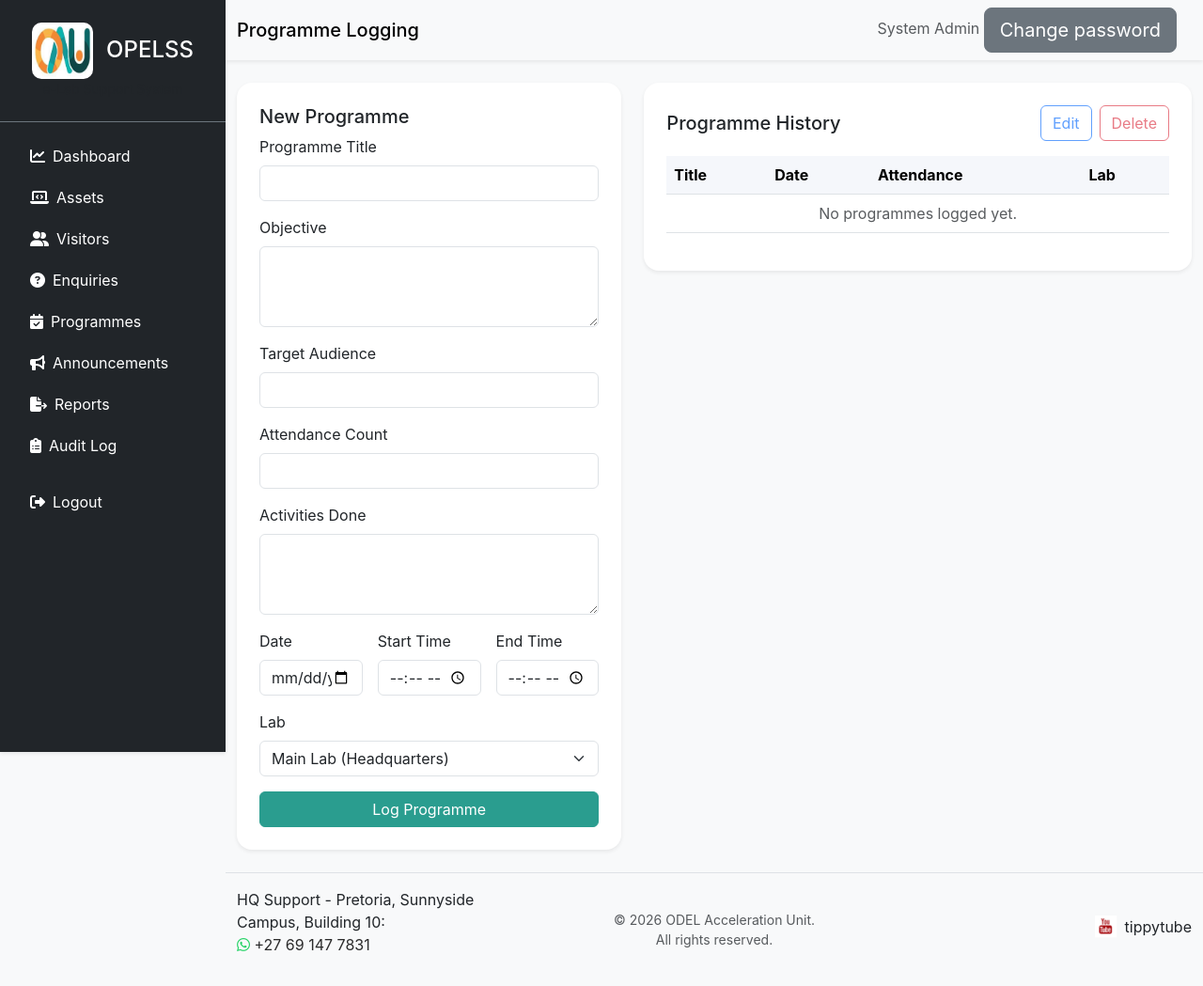
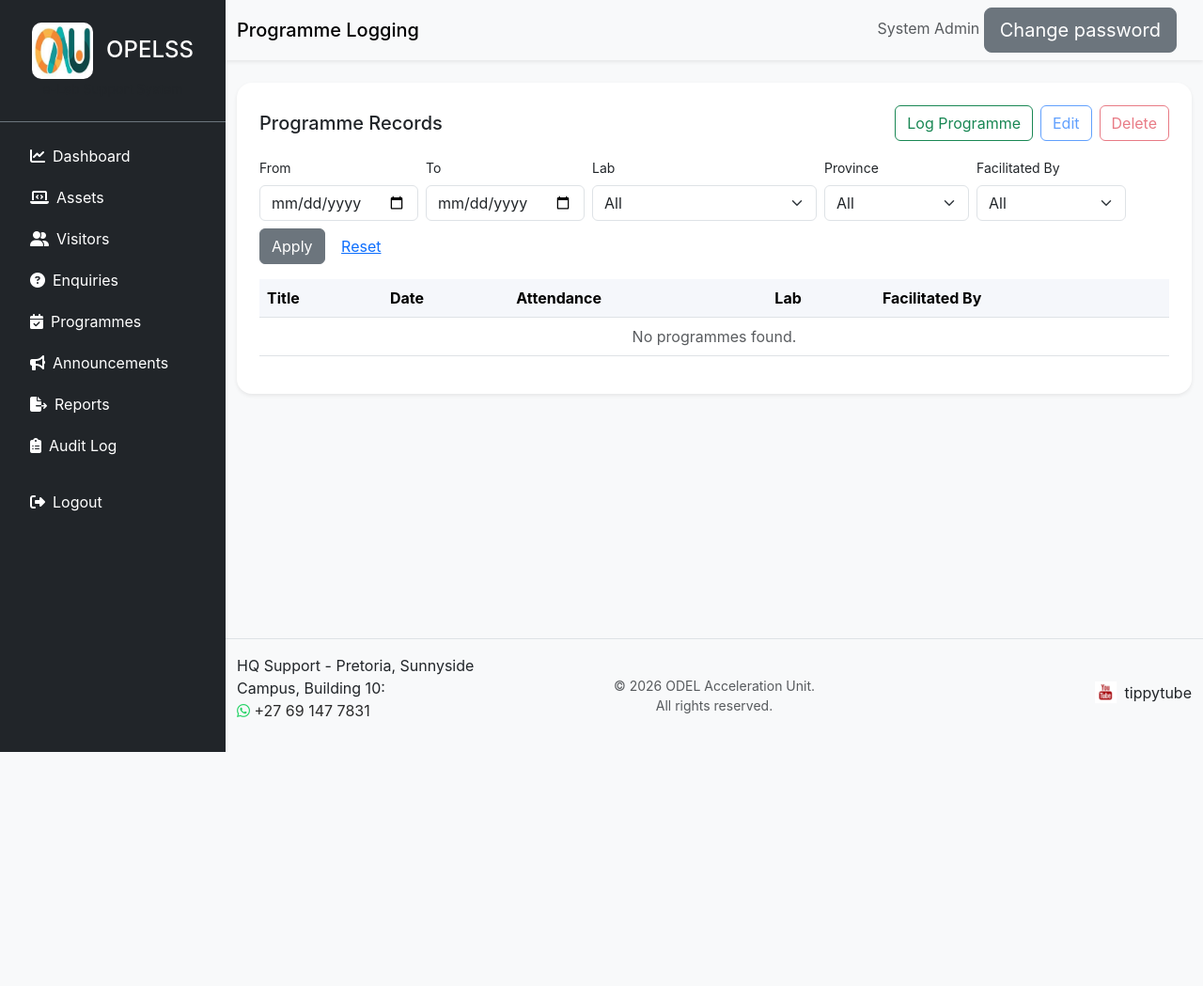
Before and after one commit to Mbuyelomuremela-lab/OPELSS, a Flask app: page /programmes/ in a window 1280 px wide. Shown: the whole page at 94% size. After the commit the page ends 800 px from the top, so only its background shows below. Run offline with Flask 3, Linux system fonts and the light colour scheme; a user stored in the database is signed in; data comes from the database, SQL or seed files in the repository; data that the repository does not hold is empty.

Commit message:
Add programme facilitators audit trail + consistent page layout
Facilitators:
- New programme_facilitators M2M table (migration f4a7b1c9e2d3) linking
  Programme <-> User, separate from created_by, for audit of who ran each
  programme. Multi-select in create/edit, shown on list and Excel export.
- Fix TimeField rejecting HH:MM:SS values on edit (accept both formats).
- Edit save now uses an explicit POST fetch so it can't degrade to a GET
  (405) and reliably serialises multiple facilitators.
- main.js: AJAX form payload keeps all values for multi-select fields.

Layout consistency with assets/visitors/enquiries:
- Full-width table in a single card; create form moved into a modal opened
  by a "Log Programme" button alongside Edit/Delete.
- GET filter bar: date range, lab, province (Admin/HQ), and facilitated-by.

Co-Authored-By: Claude Opus 4.8 <noreply@anthropic.com>

```diff
--- a/app/models/user.py
+++ b/app/models/user.py
@@ -19,6 +19,9 @@ class User(UserMixin, db.Model):
     attendance_logs = db.relationship("AttendanceLog", back_populates="user", cascade="all, delete-orphan")
     assets_created = db.relationship("Asset", back_populates="creator", foreign_keys="Asset.created_by")
     programmes_created = db.relationship("Programme", back_populates="creator", foreign_keys="Programme.created_by")
+    programmes_facilitated = db.relationship(
+        "Programme", secondary="programme_facilitators", back_populates="facilitators"
+    )
     announcements_created = db.relationship("Announcement", back_populates="creator", foreign_keys="Announcement.created_by")
 
     def set_password(self, password: str) -> None:
--- a/app/programmes/forms.py
+++ b/app/programmes/forms.py
@@ -1,5 +1,5 @@
 from flask_wtf import FlaskForm
-from wtforms import StringField, TextAreaField, IntegerField, DateField, TimeField, SelectField, SubmitField
+from wtforms import StringField, TextAreaField, IntegerField, DateField, TimeField, SelectField, SelectMultipleField, SubmitField
 from wtforms.validators import DataRequired, Length, NumberRange
 
 
@@ -10,7 +10,10 @@ class ProgrammeForm(FlaskForm):
     attendance_count = IntegerField("Attendance Count", validators=[DataRequired(), NumberRange(min=0)])
     activities_done = TextAreaField("Activities Done", validators=[DataRequired(), Length(max=500)])
     date = DateField("Date", validators=[DataRequired()])
-    start_time = TimeField("Start Time", validators=[DataRequired()])
-    end_time = TimeField("End Time", validators=[DataRequired()])
+    start_time = TimeField("Start Time", format=["%H:%M", "%H:%M:%S"], validators=[DataRequired()])
+    end_time = TimeField("End Time", format=["%H:%M", "%H:%M:%S"], validators=[DataRequired()])
     lab_id = SelectField("Lab", coerce=int, validators=[DataRequired()])
+    facilitators = SelectMultipleField(
+        "Facilitated By", coerce=int, validators=[DataRequired(message="Select at least one facilitator.")]
+    )
     submit = SubmitField("Log Programme")
--- a/app/programmes/routes.py
+++ b/app/programmes/routes.py
@@ -1,3 +1,4 @@
+from datetime import datetime
 from flask import render_template, redirect, url_for, flash, request, abort, jsonify
 from flask_login import login_required, current_user
 from app.programmes import programmes_bp
@@ -5,27 +6,79 @@ from app.programmes.forms import ProgrammeForm
 from app.programmes.services import create_programme
 from app.models.programme import Programme
 from app.models.lab import Lab
+from app.models.province import Province
+from app.models.user import User
 from app.extensions import db
+
+
+def _set_facilitator_choices(form):
+    users = User.query.filter_by(active=True).order_by(User.full_name).all()
+    form.facilitators.choices = [(user.id, user.full_name) for user in users]
+
+
+def _parse_date(value):
+    if not value:
+        return None
+    try:
+        return datetime.strptime(value, "%Y-%m-%d").date()
+    except ValueError:
+        return None
 
 
 @programmes_bp.route("/")
 @login_required
 def index():
+    date_from = _parse_date(request.args.get("date_from"))
+    date_to = _parse_date(request.args.get("date_to"))
+    lab_filter = request.args.get("lab_id", type=int)
+    province_filter = request.args.get("province_id", type=int)
+    facilitator_filter = request.args.get("facilitator_id", type=int)
+
+    query = Programme.query.join(Lab)
+
     if current_user.role == "Lab Trainee":
         if not current_user.assigned_lab:
             flash("Your lab has not been assigned yet.", "warning")
             return redirect(url_for("dashboard.home"))
-        programmes = Programme.query.filter_by(lab_id=current_user.assigned_lab_id).order_by(Programme.date.desc()).all()
+        query = query.filter(Programme.lab_id == current_user.assigned_lab_id)
     else:
-        programmes = Programme.query.order_by(Programme.date.desc()).all()
+        if lab_filter:
+            query = query.filter(Programme.lab_id == lab_filter)
+        if province_filter:
+            query = query.filter(Lab.province_id == province_filter)
+
+    if date_from:
+        query = query.filter(Programme.date >= date_from)
+    if date_to:
+        query = query.filter(Programme.date <= date_to)
+    if facilitator_filter:
+        query = query.filter(Programme.facilitators.any(User.id == facilitator_filter))
+
+    programmes = query.order_by(Programme.date.desc()).all()
+
+    labs = Lab.query.order_by(Lab.name).all()
+    provinces = Province.query.order_by(Province.name).all()
+    facilitators = User.query.filter_by(active=True).order_by(User.full_name).all()
 
     form = ProgrammeForm()
-    labs = Lab.query.order_by(Lab.name).all()
     form.lab_id.choices = [(lab.id, f"{lab.name} ({lab.province.name})") for lab in labs]
+    _set_facilitator_choices(form)
     if current_user.role == "Lab Trainee":
         form.lab_id.data = current_user.assigned_lab_id
 
-    return render_template("programmes/index.html", programmes=programmes, form=form)
+    return render_template(
+        "programmes/index.html",
+        programmes=programmes,
+        form=form,
+        labs=labs,
+        provinces=provinces,
+        facilitators=facilitators,
+        selected_date_from=request.args.get("date_from") or "",
+        selected_date_to=request.args.get("date_to") or "",
+        selected_lab_id=lab_filter,
+        selected_province_id=province_filter,
+        selected_facilitator_id=facilitator_filter,
+    )
 
 
 @programmes_bp.route("/create", methods=["POST"])
@@ -35,6 +88,7 @@ def create():
     form = ProgrammeForm(data=payload) if payload else ProgrammeForm()
     labs = Lab.query.order_by(Lab.name).all()
     form.lab_id.choices = [(lab.id, f"{lab.name} ({lab.province.name})") for lab in labs]
+    _set_facilitator_choices(form)
     if form.validate_on_submit():
         if current_user.role == "Lab Trainee" and form.lab_id.data != current_user.assigned_lab_id:
             abort(403)
@@ -49,14 +103,30 @@ def create():
             end_time=form.end_time.data,
             lab_id=form.lab_id.data,
             created_by=current_user.id,
+            facilitator_ids=form.facilitators.data,
         )
         if request.is_json:
+            facilitator_names = ", ".join(user.full_name for user in programme.facilitators)
+            facilitator_ids = ",".join(str(user.id) for user in programme.facilitators)
             row_html = f"""
-            <tr>
+            <tr
+              data-id="{programme.id}"
+              data-title="{programme.title}"
+              data-objective="{programme.objective}"
+              data-target-audience="{programme.target_audience}"
+              data-attendance-count="{programme.attendance_count}"
+              data-activities-done="{programme.activities_done}"
+              data-date="{programme.date.strftime('%Y-%m-%d')}"
+              data-start-time="{programme.start_time.strftime('%H:%M')}"
+              data-end-time="{programme.end_time.strftime('%H:%M')}"
+              data-lab-id="{programme.lab_id}"
+              data-facilitator-ids="{facilitator_ids}"
+            >
               <td>{programme.title}</td>
               <td>{programme.date.strftime('%Y-%m-%d')}</td>
               <td>{programme.attendance_count}</td>
               <td>{programme.lab.name}</td>
+              <td>{facilitator_names}</td>
             </tr>
             """
             return jsonify(success=True, message="Programme logged successfully.", row_html=row_html, reload=False, reset=True)
@@ -79,6 +149,7 @@ def update(programme_id):
     form = ProgrammeForm()
     labs = Lab.query.order_by(Lab.name).all()
     form.lab_id.choices = [(lab.id, f"{lab.name} ({lab.province.name})") for lab in labs]
+    _set_facilitator_choices(form)
     if form.validate_on_submit():
         if current_user.role == "Lab Trainee" and programme.lab_id != current_user.assigned_lab_id:
             abort(403)
@@ -93,6 +164,7 @@ def update(programme_id):
         programme.start_time = form.start_time.data
         programme.end_time = form.end_time.data
         programme.lab_id = form.lab_id.data
+        programme.facilitators = User.query.filter(User.id.in_(form.facilitators.data)).all()
         db.session.commit()
         flash("Programme updated successfully.", "success")
     else:
--- a/app/programmes/services.py
+++ b/app/programmes/services.py
@@ -1,4 +1,5 @@
 from app.models.programme import Programme
+from app.models.user import User
 from app.extensions import db
 
 
@@ -13,6 +14,7 @@ def create_programme(
     end_time,
     lab_id: int,
     created_by: int,
+    facilitator_ids: list[int],
 ):
     programme = Programme(
         title=title.strip(),
@@ -25,6 +27,7 @@ def create_programme(
         end_time=end_time,
         lab_id=lab_id,
         created_by=created_by,
+        facilitators=User.query.filter(User.id.in_(facilitator_ids)).all(),
     )
     db.session.add(programme)
     db.session.commit()
--- a/app/reports/services.py
+++ b/app/reports/services.py
@@ -86,7 +86,7 @@ def export_report_excel(report_type, province_id=None, lab_id=None, start_date=N
             query = query.filter(Programme.date >= start_date)
         if end_date:
             query = query.filter(Programme.date <= end_date)
-        raw.append(["Title", "Objective", "Target Audience", "Attendance Count", "Activities Done", "Date", "Start", "End", "Lab", "Province"])
+        raw.append(["Title", "Objective", "Target Audience", "Attendance Count", "Activities Done", "Date", "Start", "End", "Lab", "Province", "Facilitated By"])
         for programme in query.order_by(Programme.date).all():
             raw.append([
                 programme.title,
@@ -99,6 +99,7 @@ def export_report_excel(report_type, province_id=None, lab_id=None, start_date=N
                 programme.end_time.strftime("%H:%M"),
                 programme.lab.name,
                 programme.lab.province.name,
+                ", ".join(user.full_name for user in programme.facilitators),
             ])
 
     elif report_type == "labs":
--- a/app/static/js/main.js
+++ b/app/static/js/main.js
@@ -157,7 +157,13 @@ async function submitAjaxForm(event) {
   const formData = new FormData(form);
   const payload = {};
   formData.forEach((value, key) => {
-    payload[key] = value;
+    const field = form.elements.namedItem(key);
+    const isMultiValue = field && field.tagName === "SELECT" && field.multiple;
+    if (isMultiValue) {
+      payload[key] = Array.isArray(payload[key]) ? [...payload[key], value] : [value];
+    } else {
+      payload[key] = value;
+    }
   });
 
   try {
--- a/app/templates/programmes/index.html
+++ b/app/templates/programmes/index.html
@@ -1,66 +1,60 @@
 {% extends "base.html" %} {% block title %}Programmes – OPELSS{% endblock %} {%
 block header_title %}Programme Logging{% endblock %} {% block content %}
 <div class="row g-4">
-  <div class="col-lg-5">
-    <div class="card rounded-4 shadow-sm p-4">
-      <h5>New Programme</h5>
-      <form
-        method="post"
-        action="{{ url_for('programmes.create') }}"
-        data-ajax="true"
-        data-refresh-target="#programmesTableBody"
-      >
-        {{ form.hidden_tag() }}
-        <div class="mb-3">
-          {{ form.title.label(class_='form-label') }}{{
-          form.title(class_='form-control') }}
-        </div>
-        <div class="mb-3">
-          {{ form.objective.label(class_='form-label') }}{{
-          form.objective(class_='form-control', rows=3) }}
-        </div>
-        <div class="mb-3">
-          {{ form.target_audience.label(class_='form-label') }}{{
-          form.target_audience(class_='form-control') }}
-        </div>
-        <div class="mb-3">
-          {{ form.attendance_count.label(class_='form-label') }}{{
-          form.attendance_count(class_='form-control') }}
-        </div>
-        <div class="mb-3">
-          {{ form.activities_done.label(class_='form-label') }}{{
-          form.activities_done(class_='form-control', rows=3) }}
-        </div>
-        <div class="row g-3">
-          <div class="col-md-4">
-            {{ form.date.label(class_='form-label') }}{{
-            form.date(class_='form-control') }}
-          </div>
-          <div class="col-md-4">
-            {{ form.start_time.label(class_='form-label') }}{{
-            form.start_time(class_='form-control') }}
-          </div>
-          <div class="col-md-4">
-            {{ form.end_time.label(class_='form-label') }}{{
-            form.end_time(class_='form-control') }}
-          </div>
-        </div>
-        <div class="mb-3 mt-3">
-          {{ form.lab_id.label(class_='form-label') }}{{
-          form.lab_id(class_='form-select') }}
-        </div>
-        {{ form.submit(class_='btn btn-success w-100') }}
-      </form>
-    </div>
-  </div>
-  <div class="col-lg-7">
+  <div class="col-12">
     <div class="card rounded-4 shadow-sm p-4">
       <div class="d-flex justify-content-between align-items-center mb-3">
-        <h5 class="mb-0">Programme History</h5>
+        <h5 class="mb-0">Programme Records</h5>
         <div class="d-flex gap-2">
+          <button class="btn btn-outline-success" id="programmeAddBtn" type="button">Log Programme</button>
           <button class="btn btn-outline-primary" id="programmeEditBtn" type="button" disabled>Edit</button>
           <button class="btn btn-outline-danger" id="programmeDeleteBtn" type="button" disabled>Delete</button>
         </div>
+      </div>
+      <div class="mb-3">
+        <form id="programmeFiltersForm" method="get" class="row g-2 align-items-end">
+          <div class="col-auto">
+            <label class="form-label small">From</label>
+            <input type="date" name="date_from" class="form-control" value="{{ selected_date_from }}" />
+          </div>
+          <div class="col-auto">
+            <label class="form-label small">To</label>
+            <input type="date" name="date_to" class="form-control" value="{{ selected_date_to }}" />
+          </div>
+          {% if current_user.role in ['Admin', 'HQ Trainee'] %}
+          <div class="col-auto">
+            <label class="form-label small">Lab</label>
+            <select name="lab_id" class="form-select">
+              <option value="">All</option>
+              {% for lab in labs %}
+              <option value="{{ lab.id }}" {% if selected_lab_id == lab.id %}selected{% endif %}>{{ lab.name }} ({{ lab.province.name }})</option>
+              {% endfor %}
+            </select>
+          </div>
+          <div class="col-auto">
+            <label class="form-label small">Province</label>
+            <select name="province_id" class="form-select">
+              <option value="">All</option>
+              {% for p in provinces %}
+              <option value="{{ p.id }}" {% if selected_province_id == p.id %}selected{% endif %}>{{ p.name }}</option>
+              {% endfor %}
+            </select>
+          </div>
+          {% endif %}
+          <div class="col-auto">
+            <label class="form-label small">Facilitated By</label>
+            <select name="facilitator_id" class="form-select">
+              <option value="">All</option>
+              {% for user in facilitators %}
+              <option value="{{ user.id }}" {% if selected_facilitator_id == user.id %}selected{% endif %}>{{ user.full_name }}</option>
+              {% endfor %}
+            </select>
+          </div>
+          <div class="col-auto">
+            <button class="btn btn-secondary" type="submit">Apply</button>
+            <a class="btn btn-link" href="{{ url_for('programmes.index') }}">Reset</a>
+          </div>
+        </form>
       </div>
       <div class="table-responsive">
         <table class="table table-hover align-middle selectable-table" id="programmesTable">
@@ -70,6 +64,7 @@ block header_title %}Programme Logging{% endblock %} {% block content %}
               <th>Date</th>
               <th>Attendance</th>
               <th>Lab</th>
+              <th>Facilitated By</th>
             </tr>
           </thead>
           <tbody id="programmesTableBody">
@@ -82,19 +77,21 @@ block header_title %}Programme Logging{% endblock %} {% block content %}
               data-attendance-count="{{ programme.attendance_count }}"
               data-activities-done="{{ programme.activities_done }}"
               data-date="{{ programme.date.strftime('%Y-%m-%d') }}"
-              data-start-time="{{ programme.start_time.strftime('%H:%M:%S') }}"
-              data-end-time="{{ programme.end_time.strftime('%H:%M:%S') }}"
+              data-start-time="{{ programme.start_time.strftime('%H:%M') }}"
+              data-end-time="{{ programme.end_time.strftime('%H:%M') }}"
               data-lab-id="{{ programme.lab_id }}"
+              data-facilitator-ids="{{ programme.facilitators|map(attribute='id')|join(',') }}"
             >
               <td>{{ programme.title }}</td>
               <td>{{ programme.date.strftime('%Y-%m-%d') }}</td>
               <td>{{ programme.attendance_count }}</td>
               <td>{{ programme.lab.name }}</td>
+              <td>{{ programme.facilitators|map(attribute='full_name')|join(', ') }}</td>
             </tr>
             {% else %}
             <tr>
-              <td colspan="4" class="text-center text-muted">
-                No programmes logged yet.
+              <td colspan="5" class="text-center text-muted">
+                No programmes found.
               </td>
             </tr>
             {% endfor %}
@@ -105,6 +102,33 @@ block header_title %}Programme Logging{% endblock %} {% block content %}
   </div>
 </div>
 
+<!-- Log Programme Modal -->
+<div class="modal fade" id="programmeAddModal" tabindex="-1" aria-hidden="true">
+  <div class="modal-dialog modal-dialog-centered modal-lg"><div class="modal-content">
+    <form id="programmeAddForm" method="post" action="{{ url_for('programmes.create') }}" data-ajax="true" data-refresh-target="#programmesTableBody">
+      <div class="modal-header"><h5 class="modal-title">Log Programme</h5><button class="btn-close" type="button" data-bs-dismiss="modal"></button></div>
+      <div class="modal-body row g-3">
+        {{ form.hidden_tag() }}
+        <div class="col-12">{{ form.title.label(class_='form-label') }}{{ form.title(class_='form-control') }}</div>
+        <div class="col-12">{{ form.objective.label(class_='form-label') }}{{ form.objective(class_='form-control', rows=3) }}</div>
+        <div class="col-12">{{ form.target_audience.label(class_='form-label') }}{{ form.target_audience(class_='form-control') }}</div>
+        <div class="col-6">{{ form.attendance_count.label(class_='form-label') }}{{ form.attendance_count(class_='form-control') }}</div>
+        <div class="col-6">{{ form.lab_id.label(class_='form-label') }}{{ form.lab_id(class_='form-select') }}</div>
+        <div class="col-12">{{ form.activities_done.label(class_='form-label') }}{{ form.activities_done(class_='form-control', rows=3) }}</div>
+        <div class="col-4">{{ form.date.label(class_='form-label') }}{{ form.date(class_='form-control') }}</div>
+        <div class="col-4">{{ form.start_time.label(class_='form-label') }}{{ form.start_time(class_='form-control') }}</div>
+        <div class="col-4">{{ form.end_time.label(class_='form-label') }}{{ form.end_time(class_='form-control') }}</div>
+        <div class="col-12">
+          {{ form.facilitators.label(class_='form-label') }}{{ form.facilitators(class_='form-select', size=5) }}
+          <div class="form-text">Hold Ctrl (Cmd on Mac) to select multiple.</div>
+        </div>
+      </div>
+      <div class="modal-footer">{{ form.submit(class_='btn btn-success') }}</div>
+    </form>
+  </div></div>
+</div>
+
+<!-- Edit Programme Modal -->
 <div class="modal fade" id="programmeEditModal" tabindex="-1" aria-hidden="true">
   <div class="modal-dialog modal-dialog-centered modal-lg"><div class="modal-content">
     <form id="programmeEditForm" method="post">
@@ -120,8 +144,13 @@ block header_title %}Programme Logging{% endblock %} {% block content %}
         <div class="col-4"><label class="form-label" for="programmeEditDate">Date</label>{{ form.date(class_='form-control', id='programmeEditDate') }}</div>
         <div class="col-4"><label class="form-label" for="programmeEditStart">Start Time</label>{{ form.start_time(class_='form-control', id='programmeEditStart') }}</div>
         <div class="col-4"><label class="form-label" for="programmeEditEnd">End Time</label>{{ form.end_time(class_='form-control', id='programmeEditEnd') }}</div>
+        <div class="col-12">
+          <label class="form-label" for="programmeEditFacilitators">Facilitated By</label>
+          {{ form.facilitators(class_='form-select', id='programmeEditFacilitators', size=5) }}
+          <div class="form-text">Hold Ctrl (Cmd on Mac) to select multiple.</div>
+        </div>
       </div>
-      <div class="modal-footer"><button class="btn btn-primary" type="submit">Save</button></div>
+      <div class="modal-footer"><button class="btn btn-primary" type="submit" formmethod="post">Save</button></div>
     </form>
   </div></div>
 </div>
@@ -130,6 +159,7 @@ block header_title %}Programme Logging{% endblock %} {% block content %}
 <script>
   document.addEventListener("DOMContentLoaded", () => {
     const table = document.getElementById("programmesTable");
+    const addBtn = document.getElementById("programmeAddBtn");
     const editBtn = document.getElementById("programmeEditBtn");
     const deleteBtn = document.getElementById("programmeDeleteBtn");
     let selected = null;
@@ -142,6 +172,9 @@ block header_title %}Programme Logging{% endblock %} {% block content %}
       editBtn.disabled = false;
       deleteBtn.disabled = false;
     });
+    addBtn?.addEventListener("click", () => {
+      new bootstrap.Modal(document.getElementById("programmeAddModal")).show();
+    });
     editBtn?.addEventListener("click", () => {
       if (!selected) return;
       document.getElementById("programmeEditTitle").value = selected.dataset.title;
@@ -153,6 +186,10 @@ block header_title %}Programme Logging{% endblock %} {% block content %}
       document.getElementById("programmeEditStart").value = selected.dataset.startTime;
       document.getElementById("programmeEditEnd").value = selected.dataset.endTime;
       document.getElementById("programmeEditLab").value = selected.dataset.labId;
+      const facilitatorIds = (selected.dataset.facilitatorIds || "").split(",").filter(Boolean);
+      document.getElementById("programmeEditFacilitators").querySelectorAll("option").forEach((opt) => {
+        opt.selected = facilitatorIds.includes(opt.value);
+      });
       document.getElementById("programmeEditForm").action = `/programmes/${selected.dataset.id}/update`;
       new bootstrap.Modal(document.getElementById("programmeEditModal")).show();
     });
@@ -162,6 +199,33 @@ block header_title %}Programme Logging{% endblock %} {% block content %}
       form.action = `/programmes/${selected.dataset.id}/delete`;
       form.submit();
     });
+
+    // Submit the edit form via an explicit POST fetch. Relying on the native
+    // form submission proved fragile (it could intermittently be issued as a
+    // GET, producing a 405 "Method Not Allowed"). fetch guarantees POST and
+    // FormData serialises every selected facilitator, so multiple facilitators
+    // save reliably.
+    const editForm = document.getElementById("programmeEditForm");
+    editForm?.addEventListener("submit", async (event) => {
+      event.preventDefault();
+      if (!editForm.reportValidity()) return;
+      const saveBtn = editForm.querySelector('button[type="submit"]');
+      if (saveBtn) saveBtn.disabled = true;
+      try {
+        await fetch(editForm.action, {
+          method: "POST",
+          body: new FormData(editForm),
+          headers: { "X-Requested-With": "XMLHttpRequest" },
+          credentials: "same-origin",
+          redirect: "manual",
+        });
+      } catch (err) {
+        /* fall through to reload so the user always sees current state */
+      }
+      // The POST set a flash message in the session; navigating shows it and
+      // renders the freshly updated table.
+      window.location.href = "{{ url_for('programmes.index') }}";
+    });
   });
 </script>
 {% endblock %}
```
Also changed, not shown: app/models/programme.py (+13 -0 lines), migrations/versions/f4a7b1c9e2d3_add_programme_facilitators_table.py (added, +42 -0 lines).
